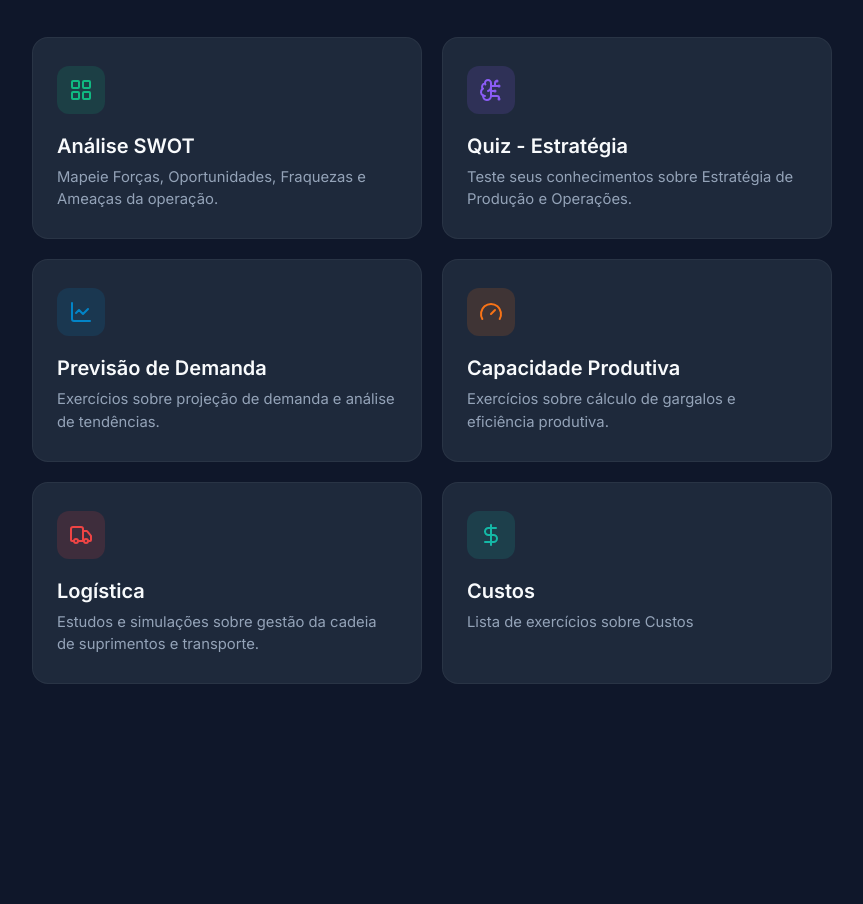
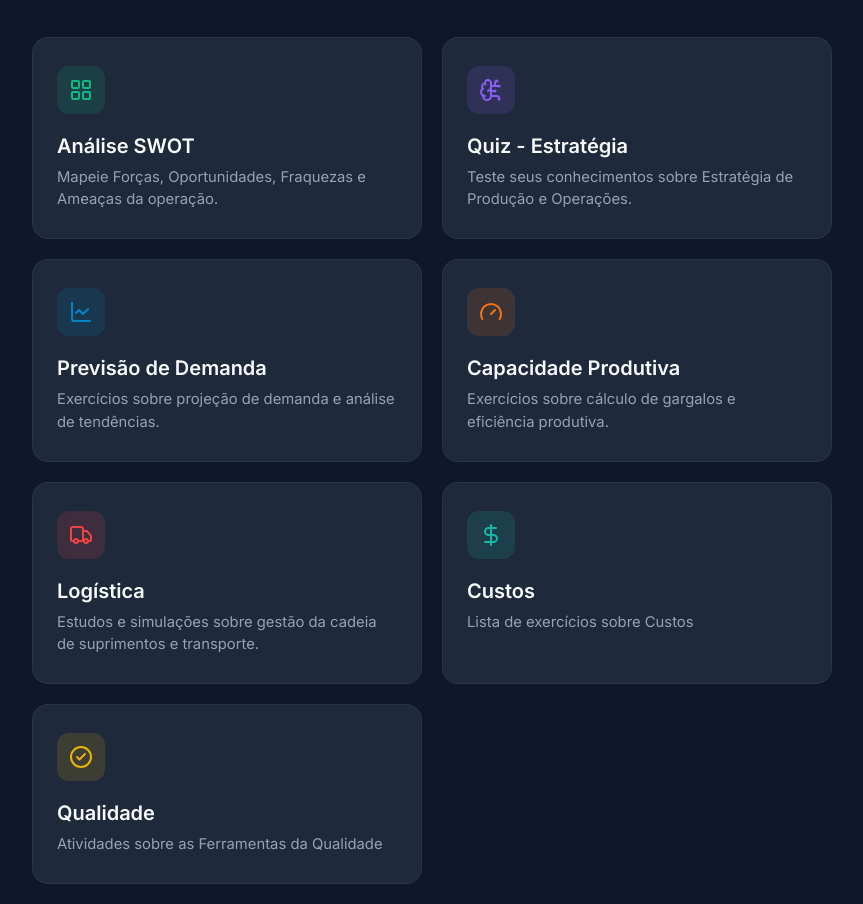
Before and after one commit to amandacmartin/gi, a plain HTML site: page index.html in a window 1280 px wide. Shown: the part 105-1009 px from the top of the page, without its empty margins (208-1071 px from the left). Before the commit the page ends 809 px from the top, so only its background shows below. Drawn offline with nearby package versions, Linux system fonts and the light colour scheme.

Commit message:
Update index.html

```diff
--- a/index.html
+++ b/index.html
@@ -24,6 +24,7 @@
             --accent-orange: #f97316;
             --accent-red: #ef4444;
             --accent-teal: #14b8a6;
+            --accent-yellow: #eab308;
         }
 
         * {
@@ -139,6 +140,11 @@
             color: var(--accent-teal);
         }
 
+        .card-qualidade .card-icon {
+            background-color: rgba(234, 179, 8, 0.15);
+            color: var(--accent-yellow);
+        }
+
         .card-title {
             font-size: 1.25rem;
             font-weight: 600;
@@ -252,6 +258,19 @@
                     <p class="card-description">Lista de exercícios sobre Custos</p>
                 </div>
             </a>
+
+            <a href="./qualidade.html" class="card card-qualidade">
+                <div>
+                    <div class="card-icon">
+                        <i data-lucide="check-circle-2" size="24"></i>
+                    </div>
+                    <div class="card-title">
+                        Qualidade
+                        <i data-lucide="arrow-right" class="arrow-icon" size="20"></i>
+                    </div>
+                    <p class="card-description">Atividades sobre as Ferramentas da Qualidade</p>
+                </div>
+            </a>
         </div>
     </div>
 
```
